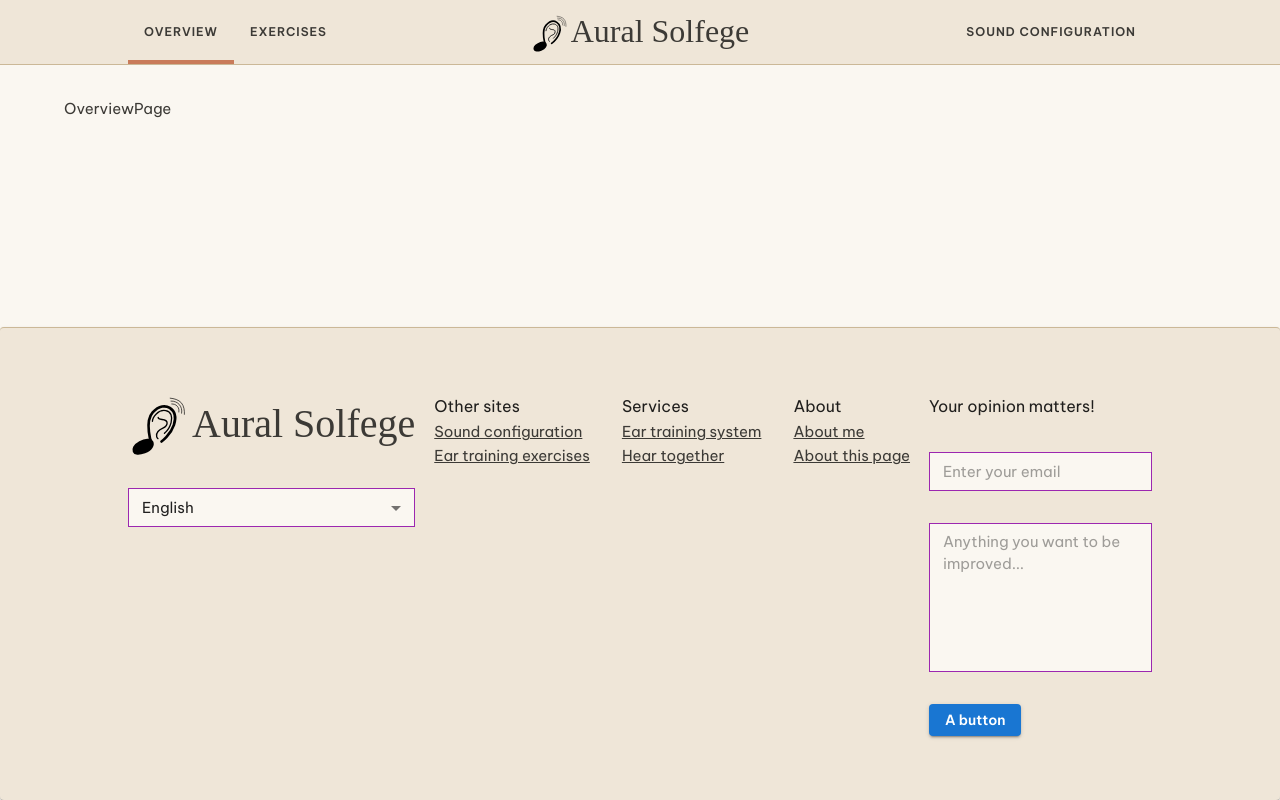
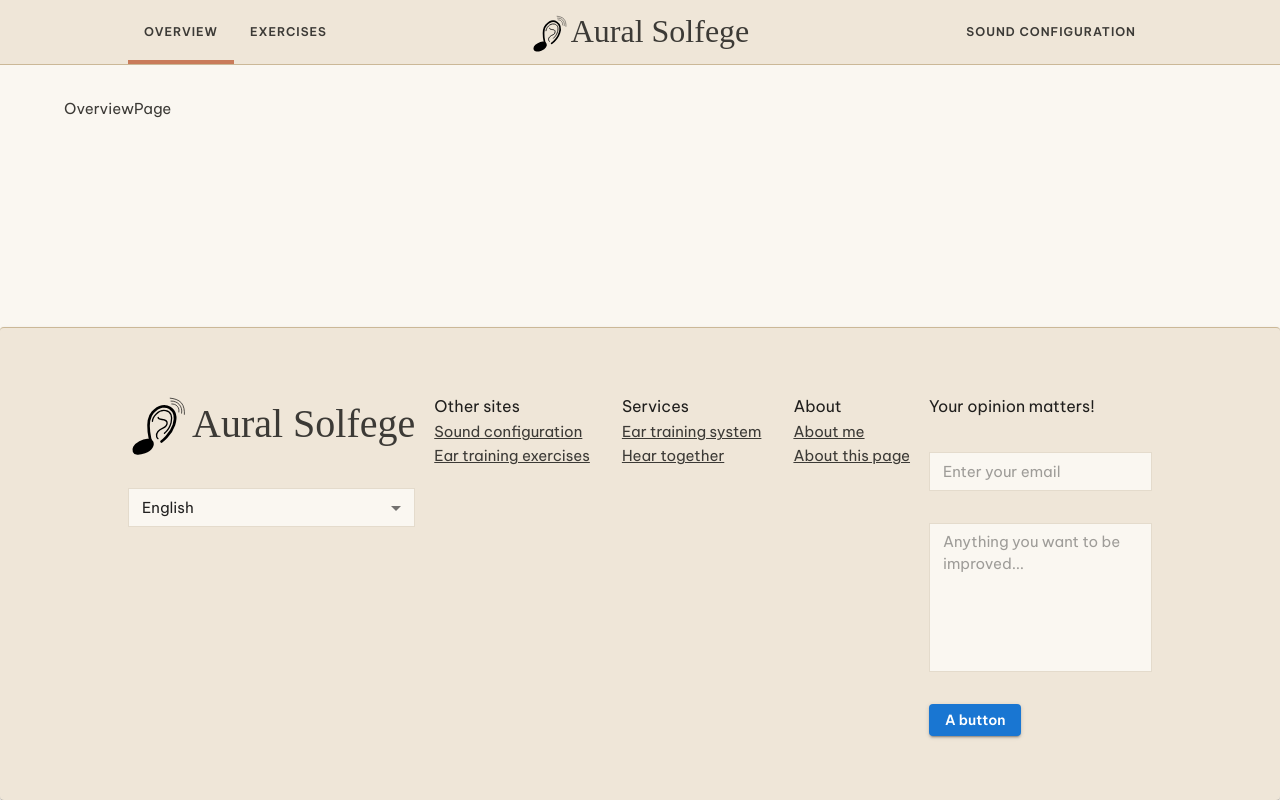
Before and after one commit to thanhKasper/aural-solfege-ui, a React (Vite) app: page / in a window 1280 px wide. Built offline with nearby package versions, Linux system fonts and the light colour scheme; a web font is replaced by a local one.

Commit message:
feat: apply some styling

```diff
--- a/src/components/ExerciseFormatsDragAndDrop/SingleIntervalTraining/IntervalEarTrainingSourceElement.tsx
+++ b/src/components/ExerciseFormatsDragAndDrop/SingleIntervalTraining/IntervalEarTrainingSourceElement.tsx
@@ -74,7 +74,7 @@ export const IntervalEarTrainingSourceElement = ({
           borderLeftWidth: 5,
           borderStyle: "solid",
           backgroundColor: "canvas.100",
-          borderColor: "canvas.400",
+          borderColor: "canvas.300",
         }}
       >
         <Typography>Interval Ear Training</Typography>
--- a/src/theme.tsx
+++ b/src/theme.tsx
@@ -137,12 +137,20 @@ const theme = createTheme({
             backgroundColor: theme.palette.grey[100],
           },
           "& .MuiOutlinedInput-notchedOutline": {
-            borderColor: theme.palette.secondary.main,
+            borderColor: theme.palette.canvas[300],
             borderWidth: 1.5,
             borderRadius: 0,
           },
           "&:hover .MuiOutlinedInput-notchedOutline": {
-            borderColor: theme.palette.secondary.dark,
+            borderColor: theme.palette.canvas[400],
+          },
+          "&.Mui-focused .MuiOutlinedInput-notchedOutline": {
+            borderColor: theme.palette.canvas[400],
+          },
+
+          "&.Mui-disabled .MuiOutlinedInput-notchedOutline": {
+            borderColor: theme.palette.canvas[400],
+            backgroundColor: theme.palette.canvas[200],
           },
         }),
       },
@@ -150,7 +158,10 @@ const theme = createTheme({
     MuiCheckbox: {
       styleOverrides: {
         root: ({ theme }) => ({
-          color: theme.palette.secondary.main,
+          color: theme.palette.canvas[300],
+          "&.Mui-checked": {
+            color: theme.palette.canvas[400],
+          },
         }),
       },
       defaultProps: {
```
